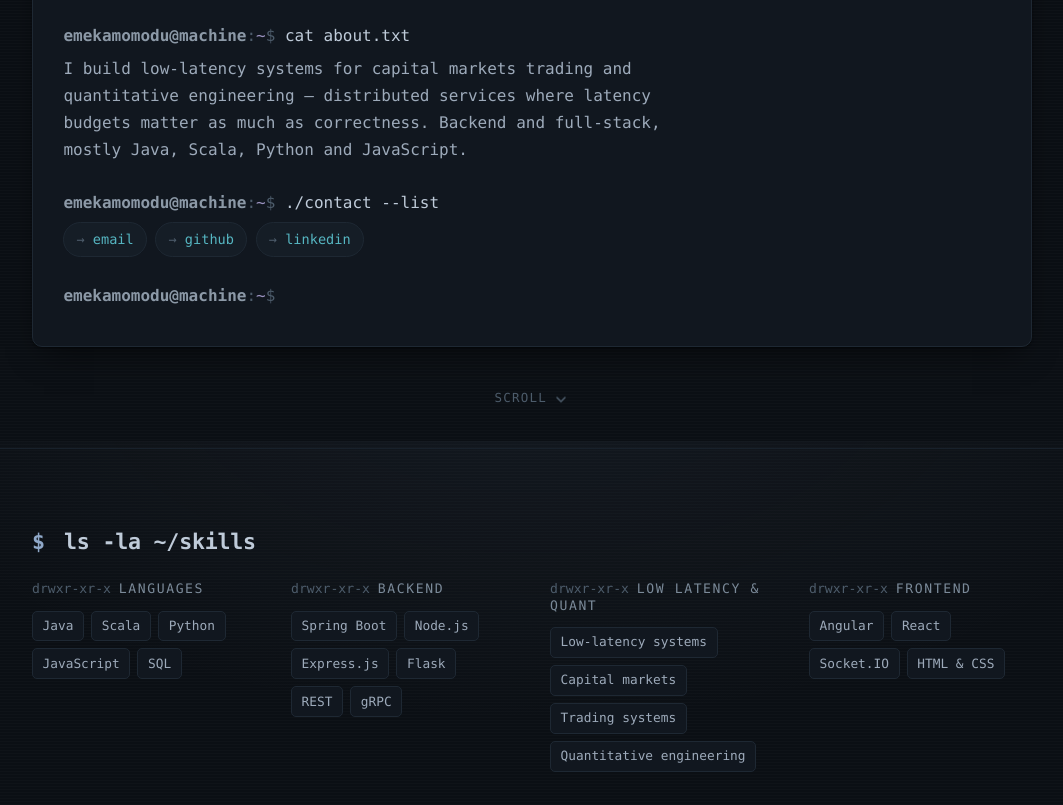
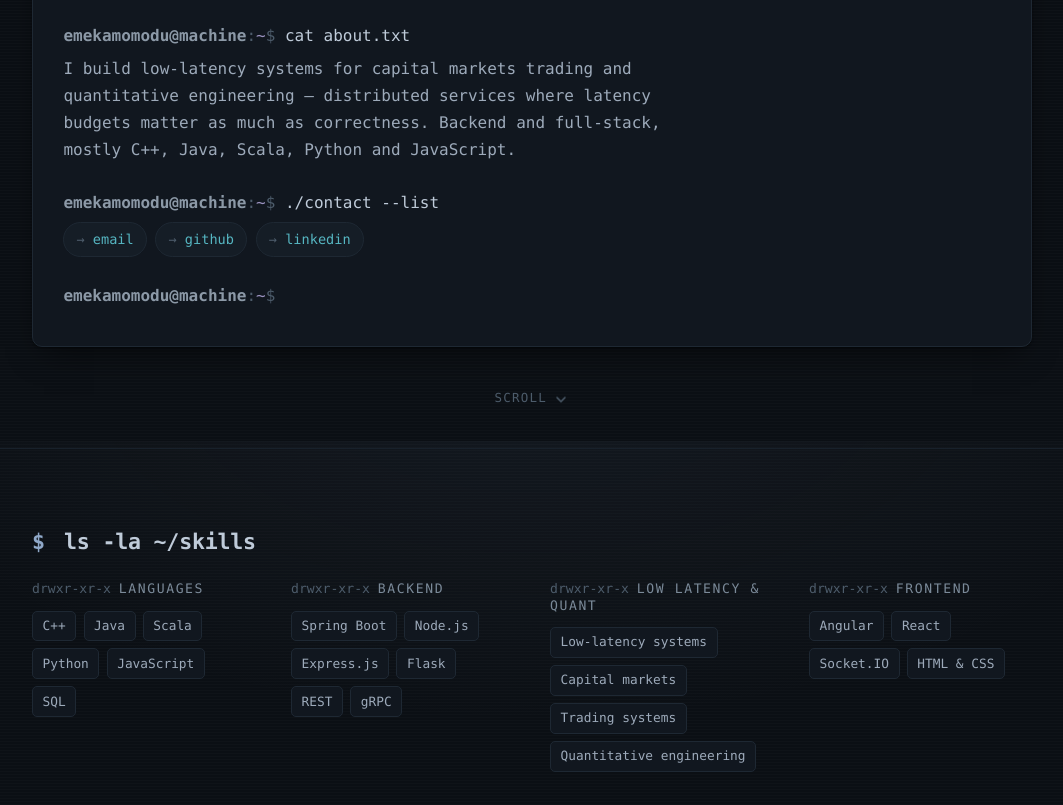
Before and after one commit to EmekaMomodu/emeka-website-v2, a plain HTML site: page index.html in a window 1280 px wide. Shown: the part 359-1164 px from the top of the page, without its empty margins (108-1171 px from the left). Drawn offline with Linux system fonts and the light colour scheme.

Commit message:
Add C++ to languages and about.txt
Leads the language list, since C++ is the canonical choice for the
low-latency work the intro describes.

Co-Authored-By: Claude Opus 5 <noreply@anthropic.com>

```diff
--- a/index.html
+++ b/index.html
@@ -72,7 +72,7 @@
 
         <p class="line line--cmd" data-anim="cmd"><span class="prompt" aria-hidden="true"><b>emekamomodu@machine</b><span class="prompt__sep">:</span><em>~</em><span class="prompt__sep">$</span></span> <span class="typed">cat about.txt</span></p>
         <div class="line line--out" data-anim="out">
-          <p class="prose">I build low-latency systems for capital markets trading and quantitative engineering &mdash; distributed services where latency budgets matter as much as correctness. Backend and full-stack, mostly Java, Scala, Python and JavaScript.</p>
+          <p class="prose">I build low-latency systems for capital markets trading and quantitative engineering &mdash; distributed services where latency budgets matter as much as correctness. Backend and full-stack, mostly C++, Java, Scala, Python and JavaScript.</p>
         </div>
 
         <p class="line line--cmd" data-anim="cmd"><span class="prompt" aria-hidden="true"><b>emekamomodu@machine</b><span class="prompt__sep">:</span><em>~</em><span class="prompt__sep">$</span></span> <span class="typed">./contact --list</span></p>
@@ -131,7 +131,7 @@
       <div class="skillset">
         <h3 class="skillset__name">languages</h3>
         <ul class="tags">
-          <li>Java</li><li>Scala</li><li>Python</li><li>JavaScript</li><li>SQL</li>
+          <li>C++</li><li>Java</li><li>Scala</li><li>Python</li><li>JavaScript</li><li>SQL</li>
         </ul>
       </div>
       <div class="skillset">
```
